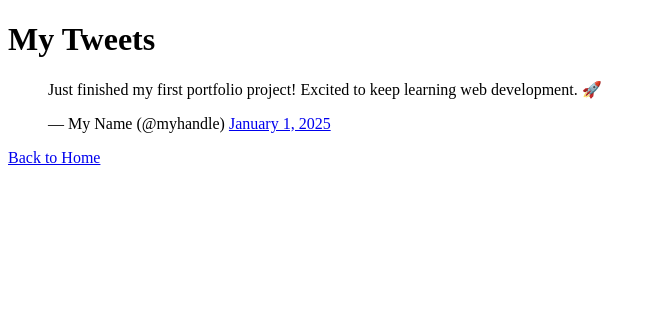
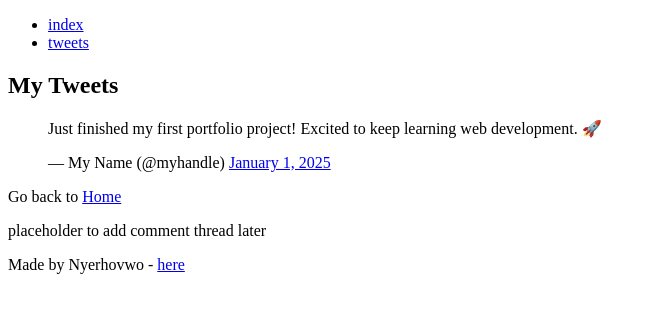
Before and after one commit to ekenegoody-afk/My_First_Portfolio, a plain HTML site: page html_basic/tweets.html in a window 1280 px wide. Shown: the whole page, without its empty margins (0-656 px from the left). Drawn offline with Linux system fonts and the light colour scheme.

Commit message:
Update tweets.html

```diff
--- a/html_basic/tweets.html
+++ b/html_basic/tweets.html
@@ -2,10 +2,18 @@
 <html lang="en">
 <head>
     <meta charset="UTF-8">
+    <meta name="viewport" content="width=device-width, initial-scale=1.0">
     <title>My Tweets</title>
 </head>
 <body>
-
+    <header>
+        <ul>
+            <li><a href="index.html">index</a></li>
+            <li><a href="tweets.html">tweets</a></li>
+        </ul>
+    </header>
+    <main>
+        <article>
             <h1>My Tweets</h1>
 
             <!-- Embedded Tweet -->
@@ -16,7 +24,14 @@
             <script async src="https://platform.twitter.com/widgets.js" charset="utf-8"></script>
 
             <!-- Link back to homepage -->
-    <p><a href="index.html">Back to Home</a></p>
-
+            <p>Go back to <a href="index.html">Home</a></p>
+        </article>
+        <aside>
+            <p>placeholder to add comment thread later</p>
+        </aside>
+    </main>
+    <footer>
+        <p>Made by Nyerhovwo - <a href="https://github.com/ekenegoody-afk" target="_blank">here</a></p>
+    </footer>
 </body>
 </html>
```
Lines whose indentation alone changed are shown as unchanged.
